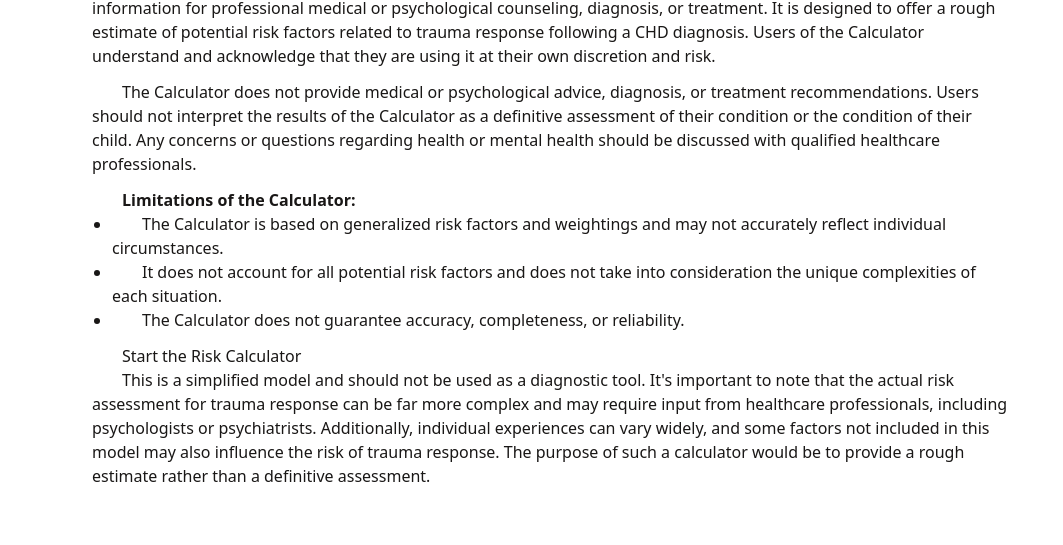
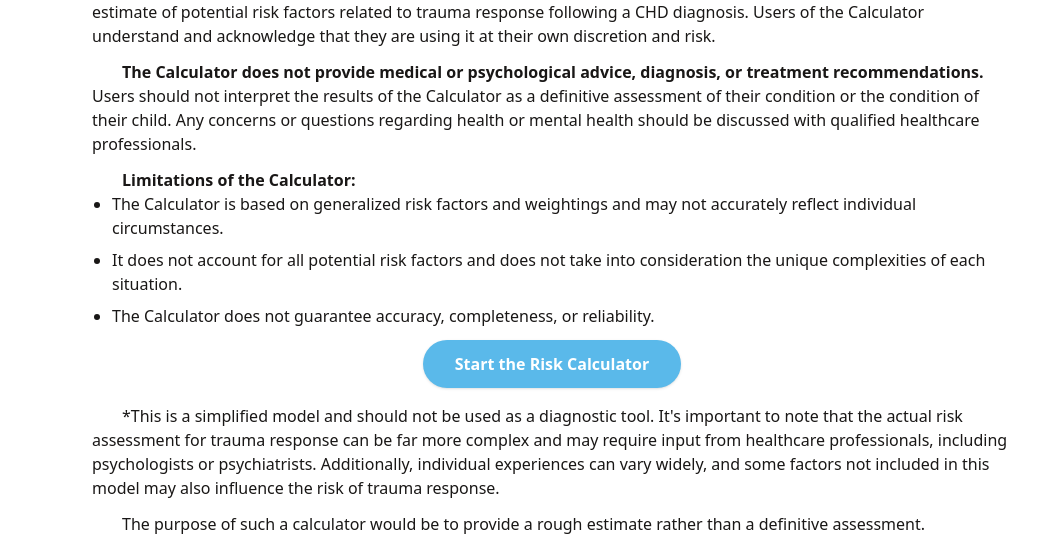
Before and after one commit to mhyneman8/heart-connected, a Next.js app: page /calculator in a window 1280 px wide. Shown: the part 752-1297 px from the top of the page, without its empty margins (88-1151 px from the left). Before the commit the page ends 1252 px from the top, so only its background shows below. Built offline with nearby package versions, Linux system fonts and the light colour scheme.

Commit message:
Style calculator

```diff
--- a/content/calculatorQuestions.tsx
+++ b/content/calculatorQuestions.tsx
@@ -1,23 +1,21 @@
-type Choices = [
-    string, number
-]
+type Choices = [string, number];
 
 interface CalcQuestions {
 	question: string;
 	questionNumber: number;
-    choices: Choices[]
+	choices: Choices[];
 }
 
 const calcQuestions: CalcQuestions[] = [
 	{
-        question: 'Define your relationship to your family member with CHD.',
+		question: 'Which of the following defines your relationship to your family member with CHD.',
 		questionNumber: 1,
 		choices: [
 			['Mother', 1],
 			['Father', 0],
 			['Sibling', 0],
 			['Extended Family', 0],
-        ]
+		],
 	},
 	{
 		question: 'What is your current age?',
@@ -26,7 +24,7 @@ const calcQuestions: CalcQuestions[] = [
 			['Below 25', 0],
 			['26-35', 0],
 			['36 or older', 2],
-        ]
+		],
 	},
 	{
 		question: 'What is your current employment status?',
@@ -36,7 +34,7 @@ const calcQuestions: CalcQuestions[] = [
 			['Employed without benefits', 0],
 			['Self-employed (Self-pay benefits)', 0],
 			['Not currently employed', 2],
-        ]
+		],
 	},
 	{
 		question: 'Please select the esitmated yearly household income.',
@@ -46,7 +44,7 @@ const calcQuestions: CalcQuestions[] = [
 			['24k - 75k', 0],
 			['75k-121k', 0],
 			['More than 121k', 0],
-        ]
+		],
 	},
 	{
 		question: 'Based on the provided classification, what severity of CHD does your family member have?',
@@ -55,7 +53,7 @@ const calcQuestions: CalcQuestions[] = [
 			['Mild', 1],
 			['Moderate', 2],
 			['Severe', 3],
-        ]
+		],
 	},
 	{
 		question: 'How much time have you and/or your family member with CHD spend in the Intensive Care Unt since birth?',
@@ -64,7 +62,7 @@ const calcQuestions: CalcQuestions[] = [
 			['0-1 week', 1],
 			['1-2 weeks', 2],
 			['more than 2 weeks', 3],
-        ]
+		],
 	},
 	{
 		question: 'Has your family member had or are they expected to require surgical correction of their heart lesion?',
@@ -72,7 +70,7 @@ const calcQuestions: CalcQuestions[] = [
 		choices: [
 			['Yes', 2],
 			['No', 0],
-        ]
+		],
 	},
 	{
 		question: 'For caretakers only: Have you experienced difficulties with breastfeeding your child?',
@@ -81,16 +79,17 @@ const calcQuestions: CalcQuestions[] = [
 			['Yes', 1],
 			['No', 0],
 			['N/A', 0],
-        ]
+		],
 	},
 	{
-        question: 'Birthing parent only: Have you been diagnosed with postpartum depression after the birth of your child with CHD?',
+		question:
+			'Birthing parent only: Have you been diagnosed with postpartum depression after the birth of your child with CHD?',
 		questionNumber: 9,
 		choices: [
 			['Yes', 2],
 			['No', 0],
 			['N/A', 0],
-        ]
+		],
 	},
 ];
 
--- a/pages/calculator.tsx
+++ b/pages/calculator.tsx
@@ -1,55 +1,84 @@
-import Heading from "@/components/Heading";
-import Navigation from "@/components/Navigation";
+import Heading from '@/components/Heading';
+import Navigation from '@/components/Navigation';
 import Calc from '@/components/Calc';
-import { useState } from "react";
+import { useState } from 'react';
 
 export default function Calculator() {
-    const [showCalculator, setShowCalculator] = useState(false)
-    const paragraphStyles = 'mb-3'
+	const [showCalculator, setShowCalculator] = useState(false);
+	const paragraphStyles = 'mb-3';
+
+	const handleCalcOpen = () => {
+		setShowCalculator(true);
+		document.querySelector('body')!.style.overflow = 'hidden';
+	};
+
 	return (
-        <div className="max-w-[1000px] m-auto">
+		<div className='max-w-[1000px] m-auto'>
 			<Navigation />
 
-            <Heading credit={''} imgSrc={'/pics/Strength_connection.jpg'} heading="Calculator" />
+			<Heading
+				credit={''}
+				imgSrc={'/pics/Strength_connection.jpg'}
+				heading='Risk Calculator'
+			/>
 
-            <div className='body px-10'>
+			<div className='body px-10 mt-[-20px]'>
 				<div className={paragraphStyles}>
-                    Our goal is to develop a risk calculator that will help you and your healthcare providers appreciate your unique situation and be better able to tailor resources to alleviate the burden of congenital heart disease on your family and other families in this extensive community.
+					Our goal is to develop a risk calculator that will help you and your healthcare providers appreciate your
+					unique situation and be better able to tailor resources to alleviate the burden of congenital heart disease on
+					your family and other families in this extensive community.
 				</div>
 				<div className={paragraphStyles}>
-                    The Calculator is provided is not a validated tool and is for informational purposes only. Do not substitute this information for professional medical or psychological counseling, diagnosis, or treatment. It is designed to offer a rough estimate of potential risk factors related to trauma response following a CHD diagnosis. Users of the Calculator understand and acknowledge that they are using it at their own discretion and risk.
+					The Calculator is provided is not a validated tool and is for informational purposes only. Do not substitute
+					this information for professional medical or psychological counseling, diagnosis, or treatment. It is designed
+					to offer a rough estimate of potential risk factors related to trauma response following a CHD diagnosis.
+					Users of the Calculator understand and acknowledge that they are using it at their own discretion and risk.
 				</div>
 				<div className={paragraphStyles}>
-                    The Calculator does not provide medical or psychological advice, diagnosis, or treatment recommendations. Users should not interpret the results of the Calculator as a definitive assessment of their condition or the condition of their child. Any concerns or questions regarding health or mental health should be discussed with qualified healthcare professionals.
+					<span className='font-bold'>
+						The Calculator does not provide medical or psychological advice, diagnosis, or treatment recommendations.
+					</span>{' '}
+					{''}
+					Users should not interpret the results of the Calculator as a definitive assessment of their condition or the
+					condition of their child. Any concerns or questions regarding health or mental health should be discussed with
+					qualified healthcare professionals.
 				</div>
 				<div className={paragraphStyles}>
-                    <div className='font-bold'>
-                        Limitations of the Calculator:
-                    </div>
-                        <ul className='list-disc ml-5'>
-                            <li>
-                                The Calculator is based on generalized risk factors and weightings and may not accurately reflect individual circumstances.
+					<div className='font-bold'>Limitations of the Calculator:</div>
+					<ul className='list-disc ml-5 indent-0'>
+						<li className='pb-2'>
+							The Calculator is based on generalized risk factors and weightings and may not accurately reflect
+							individual circumstances.
 						</li>
-                            <li>
-                                It does not account for all potential risk factors and does not take into consideration the unique complexities of each situation.
+						<li className='pb-2'>
+							It does not account for all potential risk factors and does not take into consideration the unique
+							complexities of each situation.
 						</li>
-                            <li>
-                                The Calculator does not guarantee accuracy, completeness, or reliability.
-                            </li>
+						<li>The Calculator does not guarantee accuracy, completeness, or reliability.</li>
 					</ul>
 				</div>
 				{showCalculator ? (
-                    <Calc />
-
+					<Calc setShowCalculator={setShowCalculator} />
 				) : (
-                    <div>
-                        <button onClick={() => setShowCalculator(true)}>Start the Risk Calculator</button>
+					<div className='w-full flex'>
+						<button
+							className='text-white font-bold px-8 py-3 rounded-full m-auto bg-cyan shadow hover:shadow-lg outline-none focus:outline-none mb-4'
+							onClick={() => handleCalcOpen()}
+						>
+							Start the Risk Calculator
+						</button>
 					</div>
 				)}
 				<div className={paragraphStyles}>
-                    This is a simplified model and should not be used as a diagnostic tool. It&apos;s important to note that the actual risk assessment for trauma response can be far more complex and may require input from healthcare professionals, including psychologists or psychiatrists. Additionally, individual experiences can vary widely, and some factors not included in this model may also influence the risk of trauma response. The purpose of such a calculator would be to provide a rough estimate rather than a definitive assessment.
+					*This is a simplified model and should not be used as a diagnostic tool. It&apos;s important to note that the
+					actual risk assessment for trauma response can be far more complex and may require input from healthcare
+					professionals, including psychologists or psychiatrists. Additionally, individual experiences can vary widely,
+					and some factors not included in this model may also influence the risk of trauma response.
+				</div>
+				<div className={paragraphStyles}>
+					The purpose of such a calculator would be to provide a rough estimate rather than a definitive assessment.
 				</div>
 			</div>
 		</div>
-    )
+	);
 }
```
Also changed, not shown: components/Calc.tsx (+59 -35 lines). Lines whose indentation alone changed are shown as unchanged.
